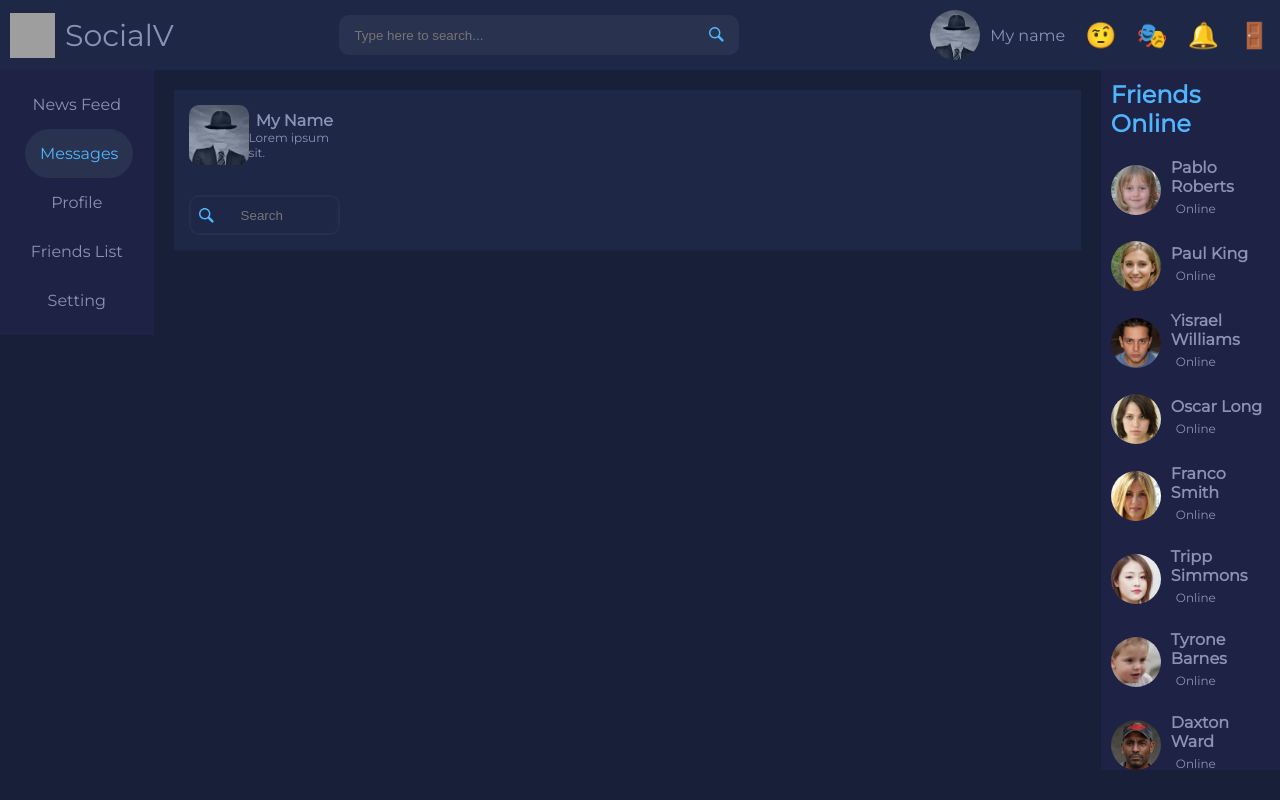
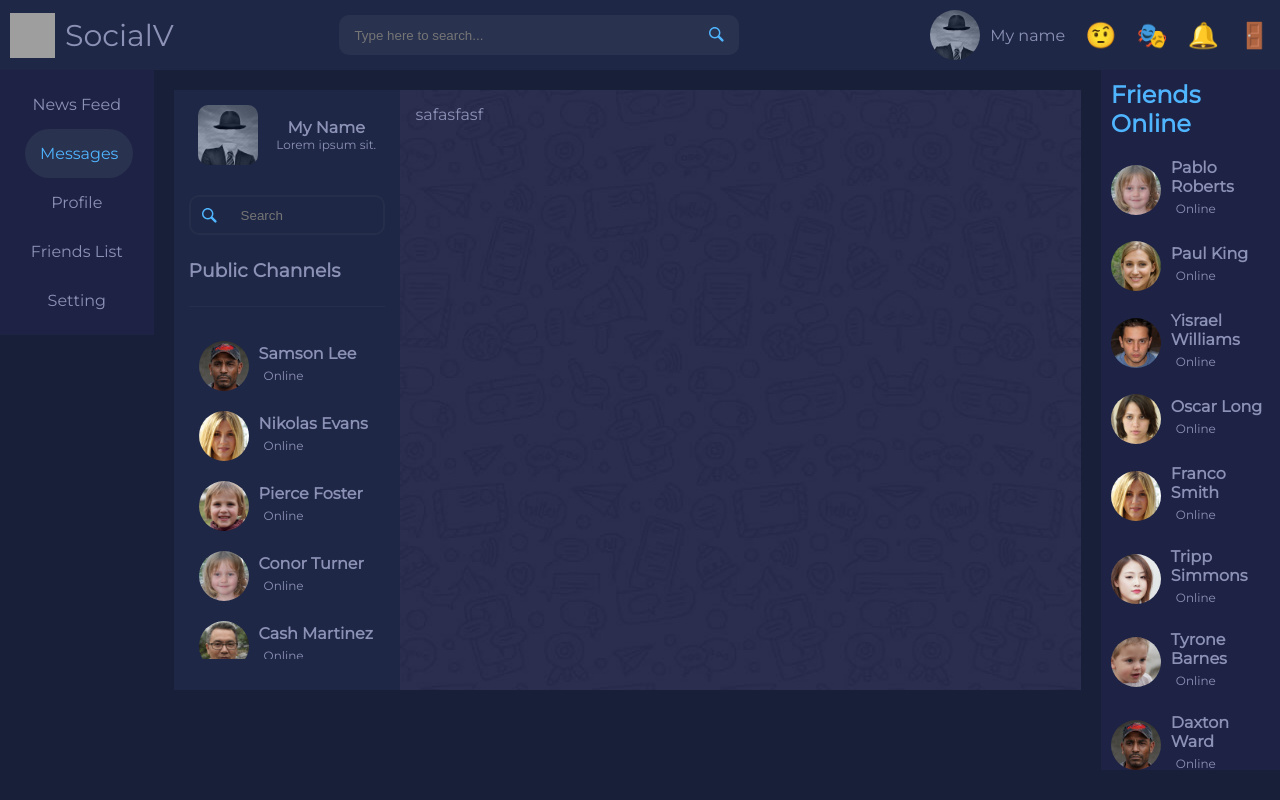
Before and after one commit to VitPi/mySocialNetwork, a React (Create React App) app in the folder my-first-react-project/: page /messages in a window 1280 px wide. Built offline with nearby package versions, Linux system fonts and the light colour scheme; grey boxes are pictures that could not be loaded.

Commit message:
init: block friends

```diff
--- a/my-first-react-project/src/components/Aside/Users/Users.jsx
+++ b/my-first-react-project/src/components/Aside/Users/Users.jsx
@@ -9,7 +9,8 @@ import use from './Users.module.css'
 
 const Users = (props) => {
     return (
-        <a href="#" className={use.users}>
+        <div className={use.users}>
+
             <figure>
                 <img src={props.ava} alt="img"/>
                 <figcaption>
@@ -17,7 +18,8 @@ const Users = (props) => {
                     <p>{props.say}</p>
                 </figcaption>
             </figure>
-        </a>
+
+        </div>
     )
 }
 
--- a/my-first-react-project/src/components/Aside/Users/Users.module.css
+++ b/my-first-react-project/src/components/Aside/Users/Users.module.css
@@ -4,6 +4,10 @@
 */
 
 
+
+.users{
+    cursor: pointer;
+}
 
 
 .users figure {
--- a/my-first-react-project/src/components/NavBar/Massages/Dialog/Dialog.jsx
+++ b/my-first-react-project/src/components/NavBar/Massages/Dialog/Dialog.jsx
@@ -9,30 +9,9 @@ import s from './Dialog.module.css'
 const Dialog = () => {
     return (
         <div className={s.block}>
-            {/*    */}
-            {/*    */}
-            {/*Lorem ipsum dolor sit amet, consectetur adipisicing elit. Ad aliquam amet, animi commodi deleniti deserunt*/}
-            {/*dolore dolores ex explicabo hic incidunt itaque iure magnam maiores, necessitatibus numquam odit officia quo*/}
-            {/*quos, ratione repellat temporibus ullam vitae! Alias aut autem consequuntur, incidunt iste quisquam saepe*/}
-            {/*veniam? Autem cupiditate earum et ipsum, minus modi nobis placeat quis sed tempora. Assumenda aut beatae*/}
-            {/*consectetur consequatur dignissimos excepturi fuga illo iste minima optio perspiciatis, quae quos rerum,*/}
-            {/*saepe tempore. A ab aliquid animi aut cupiditate dolorem dolores doloribus error ex expedita harum illum*/}
-            {/*impedit itaque iure, iusto laborum nemo numquam odio perferendis repudiandae sed sequi similique sint? Alias*/}
-            {/*aliquam aliquid amet architecto corporis debitis ea, eveniet ex ipsam libero maiores molestiae mollitia*/}
-            {/*necessitatibus neque, numquam perferendis placeat quae quis quod saepe sequi unde ut velit! Adipisci*/}
-            {/*asperiores corporis dicta earum enim explicabo, inventore iste, modi mollitia necessitatibus nulla optio*/}
-            {/*porro quam quia quisquam totam voluptate, voluptates? Autem cumque illo ipsum repellendus rerum sed totam,*/}
-            {/*voluptates? A, atque dolor ducimus, facilis fuga, itaque mollitia nesciunt nisi nobis qui quidem saepe*/}
-            {/*sapiente sed sequi ut vitae voluptas? Aperiam consectetur consequatur debitis dolorem eius, eligendi error*/}
-            {/*est excepturi fugiat id iusto labore libero, molestiae neque perferendis, quis saepe sed tempore tenetur*/}
-            {/*vel. Adipisci aliquid cumque distinctio dolores, dolorum et, fuga nam necessitatibus nesciunt numquam*/}
-            {/*placeat possimus quaerat quasi quidem sint sit sunt temporibus voluptatibus? Accusamus aliquam error esse,*/}
-            {/*eum ex facere incidunt inventore natus numquam omnis, perferendis quo rem sequi sunt tenetur ut velit veniam*/}
-            {/*voluptatem! Ad atque beatae eaque error, facilis impedit iusto, maiores maxime nisi numquam pariatur*/}
-            {/*perferendis praesentium quo rem tempora tempore totam? Aliquam aliquid aperiam at cumque deleniti, dolorem,*/}
-            {/*excepturi harum itaque mollitia, neque nesciunt nihil officiis quod similique sint tempora voluptates?*/}
-            {/*Accusantium delectus fugiat incidunt ipsum maxime placeat quasi similique. Harum, molestiae?*/}
-            {/*    */}
+
+
+            <p>safasfasf</p>
 
 
         </div>
--- a/my-first-react-project/src/components/NavBar/Massages/Dialog/Dialog.module.css
+++ b/my-first-react-project/src/components/NavBar/Massages/Dialog/Dialog.module.css
@@ -8,18 +8,7 @@
 
 .block {
     padding: 15px;
-    text-align: center;
-    /*background-image: url("./public/img/100.jpg");*/
-
-    /*background-image: url("img/100.jpg")*/
-
-    /*background: url("public/img/100.jpg") no-repeat;*/
-
-    /*background-size: 30px; !** moved this property down *!*/
-    /*float: left;*/
-    /*height: 500px;*/
-    /*width: 300px;*/
-
-
+    background: url("100.jpg") no-repeat;
+    height: 600px;
 
 }
--- a/my-first-react-project/src/components/NavBar/Massages/Messages.module.css
+++ b/my-first-react-project/src/components/NavBar/Massages/Messages.module.css
@@ -8,10 +8,6 @@
 .dialog {
     background: #1e2745;
     margin: 20px;
-    /*padding: 15px;*/
     display: grid;
-    grid-template-columns: 20% 80%;
-    /*grid-column-gap: 10px;*/
-
-
+    grid-template-columns: 25% 75%;
 }
--- /dev/null
+++ b/my-first-react-project/src/components/NavBar/Massages/YourFriends/ListFriends/ListFriends.jsx
@@ -0,0 +1,49 @@
+//
+
+
+//
+
+
+import lf from './ListFriends.module.css';
+import Users from "../../../../Aside/Users/Users";
+import {NavLink} from "react-router-dom";
+
+
+const ListFriends = () => {
+
+
+    let friend = [
+        {name: 'Samson Lee', say: 'Online', ava: 'img/8.jpg', id: 1},
+        {name: 'Nikolas Evans', say: 'Online', ava: 'img/5.jpg', id: 2},
+        {name: 'Pierce Foster', say: 'Online', ava: 'img/13.jpg', id: 3},
+        {name: 'Conor Turner', say: 'Online', ava: 'img/3.jpg', id: 4},
+        {name: 'Cash Martinez', say: 'Online', ava: 'img/10.jpg', id: 5},
+        {name: 'Tyrone Walker', say: 'Online', ava: 'img/2.jpg', id: 6},
+        {name: 'Abel Jackson', say: 'Online', ava: 'img/1.jpg', id: 7},
+        {name: 'Uthman Alexander', say: 'Online', ava: 'img/4.jpg', id: 8},
+        {name: 'Matthew Gray', say: 'Online', ava: 'img/9.jpg', id: 9},
+        {name: 'Ignace Taylor', say: 'Online', ava: 'img/13.jpg', id: 10},
+        {name: 'Jameson Collins', say: 'Online', ava: 'img/6.jpg', id: 11},
+        {name: 'Samson Lee', say: 'Online', ava: 'img/8.jpg', id: 12},
+        {name: 'Nikolas Evans', say: 'Online', ava: 'img/5.jpg', id: 13},
+        {name: 'Hank Smith', say: 'Online', ava: 'img/3.jpg', id: 14},
+
+    ].map(f => <NavLink to={'/messages/' + f.id}><Users name={f.name} say={f.say} ava={f.ava}/></NavLink>);
+
+
+    return (
+        <section className={lf.block}>
+
+            <h3>Public Channels</h3>
+
+            <hr/>
+
+            {friend}
+
+        </section>
+    );
+};
+
+
+
+export default ListFriends;
--- /dev/null
+++ b/my-first-react-project/src/components/NavBar/Massages/YourFriends/ListFriends/ListFriends.module.css
@@ -0,0 +1,13 @@
+/*
+
+
+
+
+*/
+
+
+.block {
+    margin-top: 12%;
+    height: 400px;
+    overflow: auto;
+}
--- a/my-first-react-project/src/components/NavBar/Massages/YourFriends/YourFriends.jsx
+++ b/my-first-react-project/src/components/NavBar/Massages/YourFriends/YourFriends.jsx
@@ -7,6 +7,7 @@
 import s from './YourFriends.module.css'
 import MyAva from "./MyAva/MyAva";
 import Form from "./Form/Form";
+import ListFriends from "./ListFriends/ListFriends";
 
 
 const YourFriends = () => {
@@ -14,47 +15,9 @@ const YourFriends = () => {
 
     return (
         <div className={s.block}>
-
-
             <MyAva/>
-
-
             <Form/>
-
-
-            <div>
-                <div>
-
-                </div>
-                <div>
-
-                </div>
-                <div>
-
-                </div>
-                <div>
-
-                </div>
-                <div>
-
-                </div>
-                <div>
-
-                </div>
-                <div>
-
-                </div>
-                <div>
-
-                </div>
-                <div>
-
-                </div>
-                <div>
-
-                </div>
-            </div>
-
+            <ListFriends/>
 
         </div>
     );
--- a/my-first-react-project/src/index.css
+++ b/my-first-react-project/src/index.css
@@ -11,7 +11,6 @@ body {
     font-family: 'Montserrat', sans-serif;
     -webkit-font-smoothing: antialiased;
     -moz-osx-font-smoothing: grayscale;
-    /*background: #000;*/
     background: #182039;
 
 }
@@ -20,7 +19,8 @@ hr {
     margin-top: 1.5rem;
     margin-bottom: 1.5rem;
     border: 0;
-    border-top: 1px solid rgba(0, 0, 0, .1);
+    /*border-top: 1px solid rgba(0, 0, 0, .1);*/
+    border-top: 1px solid #252e4b;
 }
 
 
@@ -50,7 +50,7 @@ button:active {
 }
 
 ::-webkit-scrollbar {
-    width: 3px;
+    width: 5px;
 }
 
 ::-webkit-scrollbar-thumb {
```
Also changed, not shown: my-first-react-project/src/App.js (+0 -15 lines), my-first-react-project/src/components/NavBar/Massages/Dialog/100.jpg (renamed from my-first-react-project/public/img/100.jpg), 1 other file (tests, documents, lock files or other folders).
